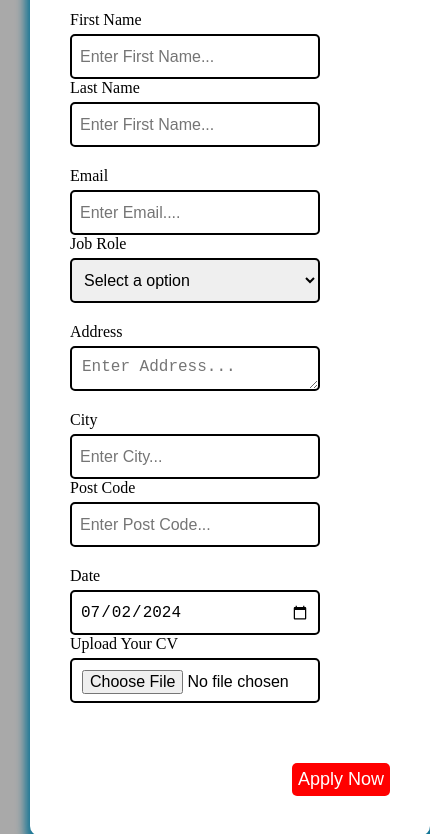
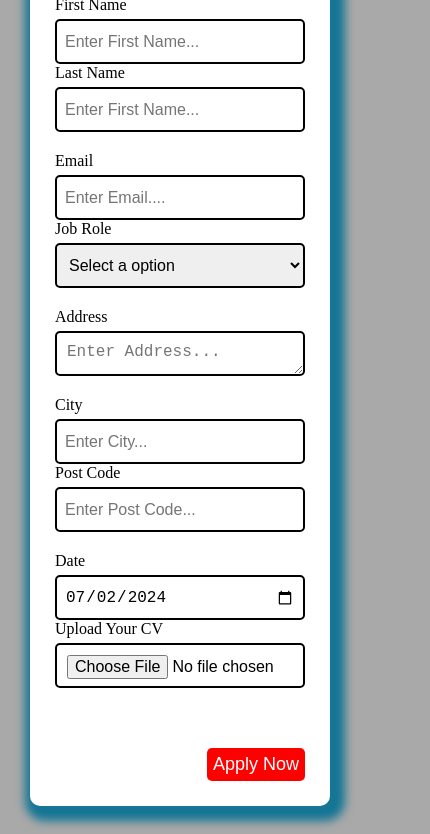
Before and after one commit to Anindokumarroy/Job-Application-Website, a plain HTML site: page index.html in a window 390 px wide. Shown: the part 249-1083 px from the top of the page, 430 px wide, since content can reach past the window. Drawn offline with Linux system fonts and the light colour scheme.

Commit message:
responsiveness

```diff
--- a/style.css
+++ b/style.css
@@ -245,14 +245,24 @@ input:focus{
     font-size: 16px;
     padding: 10px;
 }
+.container{
+    width: 100%;
+}
+.content{
+
+    max-width: 500px;
+    margin: 0 auto;
+    padding: 30px;
+}
 .border{
-    min-height: 480px;
+    min-height: 500px;
     margin: 0 auto;
-    width: 400px;
+    margin-right: 60px;
+    width: 300px;
     background: white;
     border: 2px;
     border-radius: 10px;
-    padding: 40px;
+    padding: 25px;
     box-shadow: 5px 5px 10px 10px rgb(20, 117, 149);
 }
 .top-section{
```
